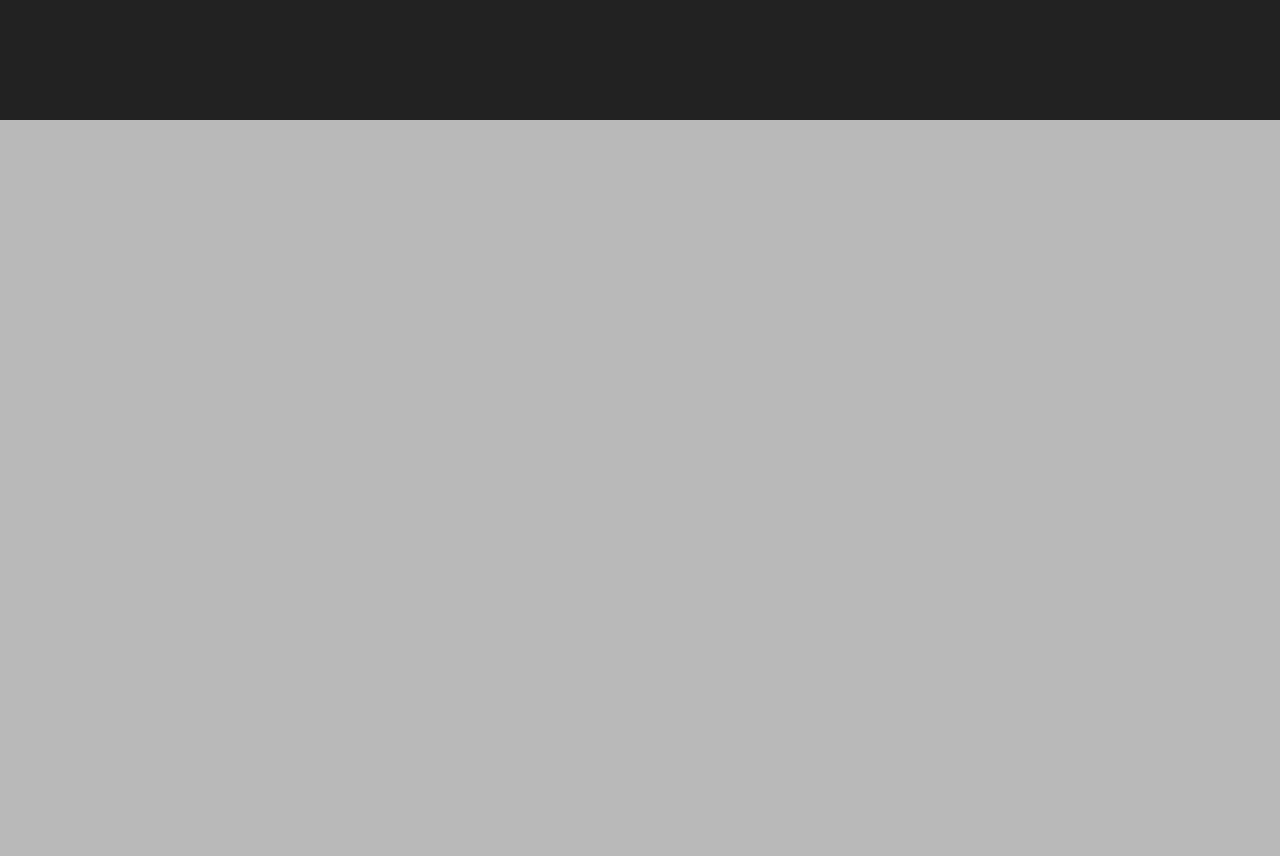
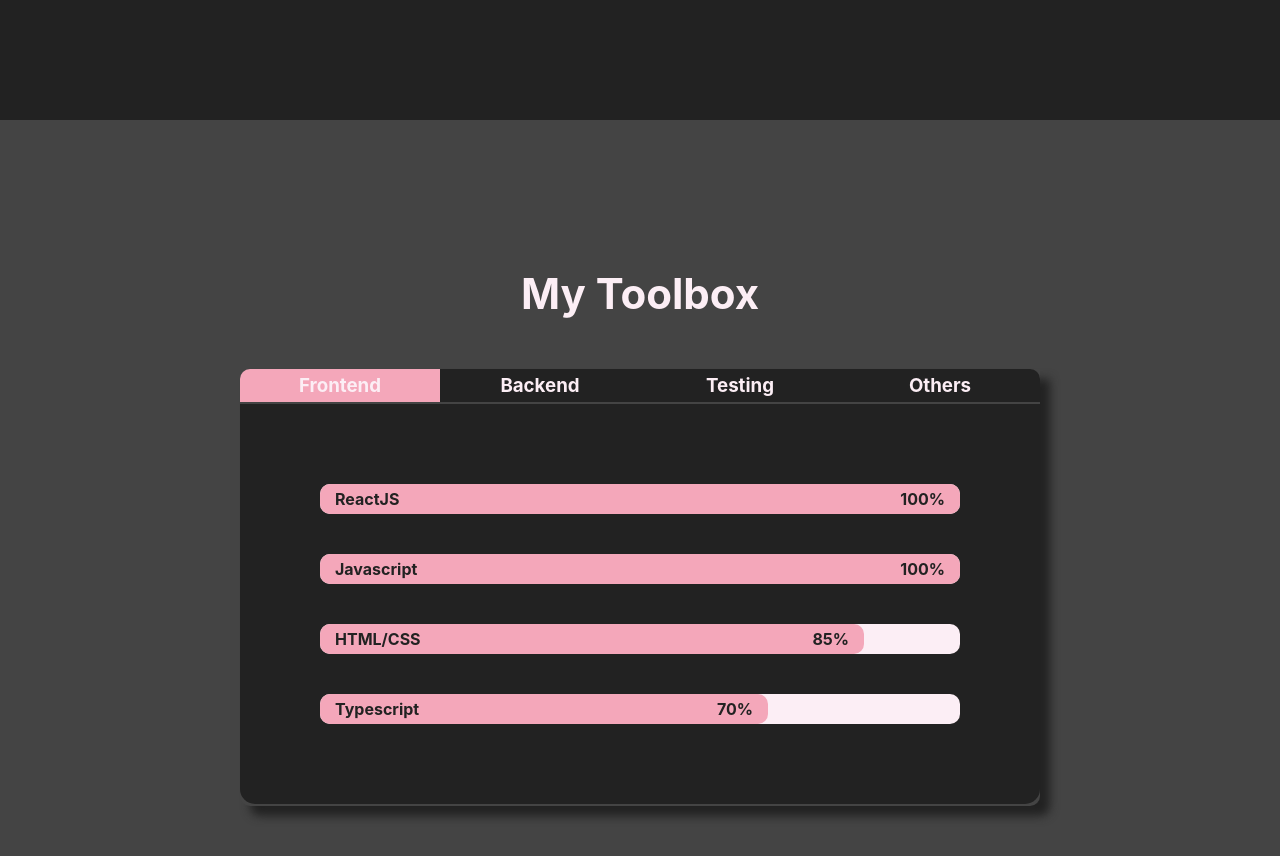
Before and after one commit to WuIFan/WuIFan.github.io, a React app: page / in a window 1280 px wide. Shown: the part 680-1536 px from the top of the page. Built offline with nearby package versions, Linux system fonts and the light colour scheme.

Commit message:
feat: toolbox section

```diff
--- a/package.json
+++ b/package.json
@@ -25,6 +25,7 @@
     "browserslist": "^4.18.1",
     "camelcase": "^6.2.1",
     "case-sensitive-paths-webpack-plugin": "^2.4.0",
+    "classnames": "^2.5.1",
     "css-loader": "^6.5.1",
     "css-minimizer-webpack-plugin": "^3.2.0",
     "dotenv": "^10.0.0",
--- a/src/base.css
+++ b/src/base.css
@@ -1,7 +1,12 @@
 :root {
-    --main-bg-color: #222222;
-    --secondary-bg-color: #b9b9b9;
-    --main-font-color: #fceef5;
-    --secondary-font-color: #454f5e;
-    --main-point-font-color: #f4a7ba;
+  --main-bg-color: #222222;
+  --secondary-bg-color: #444444;
+  --main-font-color: #fceef5;
+  --secondary-font-color: #454f5e;
+  --main-point-font-color: #f4a7ba;
 }
+
+body {
+  color: var(--main-font-color);
+  background-color: var(--main-bg-color);
+}
--- a/src/pages/home/configs.js
+++ b/src/pages/home/configs.js
@@ -3,4 +3,30 @@
     text: 'Hi, I am Ivan Wu,\na Frontend Engineer,\ndedicated to work, learning, and living.',
     image: require('../../assets/IMG_2017_02.JPG'),
   },
+  toolbox: {
+    categories: ['Frontend', 'Backend', 'Testing', 'Others'],
+    scores: {
+      frontend: [
+        {name: 'ReactJS', score: 100},
+        {name: 'Javascript', score: 100},
+        {name: 'HTML/CSS', score: 85},
+        {name: 'Typescript', score: 70},
+      ],
+      backend: [
+        {name: 'Java', score: 80},
+        {name: 'NodeJS', score: 80},
+        {name: 'MySQL', score: 75},
+      ],
+      testing: [
+        {name: 'Puppeteer', score: 90},
+        {name: 'Selenium IDE', score: 60},
+        {name: 'SideeX', score: 60},
+      ],
+      others: [
+        {name: 'Three.js', score: 80},
+        {name: 'WordPress', score: 80},
+        {name: 'Docker', score: 70},
+      ]
+    },
+  },
 };
--- a/src/pages/home/index.css
+++ b/src/pages/home/index.css
@@ -1,5 +1,4 @@
 section {
-    height: 100vh;
 }
 
 section:nth-child(odd) {
@@ -7,7 +6,15 @@
 }
 
 section:nth-child(even) {
-    background-color:  var(--secondary-bg-color);
+  background-color: var(--secondary-bg-color);
+}
+
+.iw-home-section-toolbox {
+  min-height: 800px;
+  display: flex;
+  justify-content: center;
+  align-items: center;
+  flex-direction: column;
 }
 
 .iw-home-introduce--container {
@@ -33,3 +40,92 @@
   width: 100%;
   border-radius: 35px;
 }
+
+.iw-home-toolbox--container {
+  display: flex;
+  flex-direction: column;
+  align-items: center;
+  width: 800px;
+}
+
+.iw-home-toolbox--tabs {
+  display: flex;
+  width: 100%;
+  justify-content: space-around;
+  border-top-left-radius: 10px;
+  border-top-right-radius: 10px;
+  overflow: hidden;
+}
+
+.iw-home-toolbox--tab {
+  cursor: pointer;
+  width: 100%;
+  text-align: center;
+  background-color: var(--main-bg-color);
+  margin: 0;
+  padding: 5px;
+  border-bottom: 2px solid var(--secondary-bg-color);
+}
+
+.iw-home-toolbox--tab:hover {
+  background-color: var(--main-point-font-color);
+}
+
+.iw-home-toolbox--tab.active {
+  background-color: var(--main-point-font-color);
+}
+
+.iw-home-toolbox-card {
+  width: 800px;
+  height: 437px;
+  transform: rotate3d(0, 1, 0.1, 0deg);
+  transition: transform 1s cubic-bezier(0.7, 2, 1, 0.9);
+  transform-style: preserve-3d;
+  border-radius: 0 0 10px 10px;
+  box-sizing: border-box;
+  border-top: 0;
+  box-shadow: 10px 10px 10px var(--main-bg-color);
+}
+
+.iw-home-toolbox-card.back {
+  transform: rotate3d(0, 1, 0.1, 180deg);
+}
+
+.iw-home-toolbox-card--content {
+  transform: rotateY(0);
+}
+
+.iw-home-toolbox-card--content.back {
+  transform: rotateY(180deg);
+}
+
+.iw-home-toolbox-card--bar-container {
+  height: 400px;
+  background-color: var(--main-bg-color);
+  display: flex;
+  flex-direction: column;
+  justify-content: center;
+  align-items: center;
+  border-radius: 0 0 15px 15px;
+}
+
+.iw-home-toolbox-card--bar {
+  width: 80%;
+  background-color: var(--main-font-color);
+  border-radius: 10px;
+  color: var(--main-bg-color);
+  font-weight: bold;
+  height: 30px;
+  line-height: 30px;
+  box-sizing: border-box;
+  margin: 20px 0;
+}
+
+.iw-home-toolbox-card--bar-progress {
+  background-color: var(--main-point-font-color);
+  display: flex;
+  justify-content: space-between;
+  border-radius: 10px;
+  padding: 0 15px;
+  box-sizing: border-box;
+}
--- a/src/pages/home/index.jsx
+++ b/src/pages/home/index.jsx
@@ -1,10 +1,22 @@
-import React from 'react';
+import React, {useState} from 'react';
 import './index.css';
 import configs from './configs';
-import { FaGithub, FaLinkedin, FaEnvelope } from 'react-icons/fa6';
+import {FaGithub, FaLinkedin, FaEnvelope} from 'react-icons/fa6';
+import classNames from 'classnames';
+import _map from 'lodash/map';
 
 export default function Home() {
   console.log('#', configs.introduce);
+  const [isBackCard, setIsBackCard] = useState(false);
+  const [activeCategory, setActiveCategory] = useState(
+    configs.toolbox.categories[0]
+  );
+
+  const handleCategoriesTabClick = (category) => {
+    setIsBackCard(!isBackCard);
+    setActiveCategory(category);
+  };
+
   return (
     <div>
       <section>
@@ -20,8 +32,50 @@
           </div>
         </div>
       </section>
-      <section>
-        <div></div>
+      <section className="iw-home-section-toolbox">
+        <h2 style={{fontSize: '42px', marginBottom: '50px'}}>My Toolbox</h2>
+        <div className="iw-home-toolbox--container">
+          <div
+            className={classNames('iw-home-toolbox-card', {
+              back: isBackCard,
+            })}>
+            <div
+              className={classNames('iw-home-toolbox-card--content', {
+                back: isBackCard,
+              })}>
+              <div className="iw-home-toolbox--tabs">
+                {_map(configs.toolbox.categories, (category) => {
+                  return (
+                    <h3
+                      className={classNames('iw-home-toolbox--tab', {
+                        active: activeCategory === category,
+                      })}
+                      onClick={() => handleCategoriesTabClick(category)}>
+                      {category}
+                    </h3>
+                  );
+                })}
+              </div>
+              <div className="iw-home-toolbox-card--bar-container">
+                {_map(
+                  configs.toolbox.scores[activeCategory.toLowerCase()],
+                  (item) => {
+                    return (
+                      <div className="iw-home-toolbox-card--bar">
+                        <div
+                          className="iw-home-toolbox-card--bar-progress"
+                          style={{width: `${item.score}%`}}>
+                          <div>{item.name}</div>
+                          <div>{item.score}%</div>
+                        </div>
+                      </div>
+                    );
+                  }
+                )}
+              </div>
+            </div>
+          </div>
+        </div>
       </section>
     </div>
   );
```
Also changed, not shown: 1 other file (tests, documents, lock files or other folders). Lines whose indentation alone changed are shown as unchanged.
